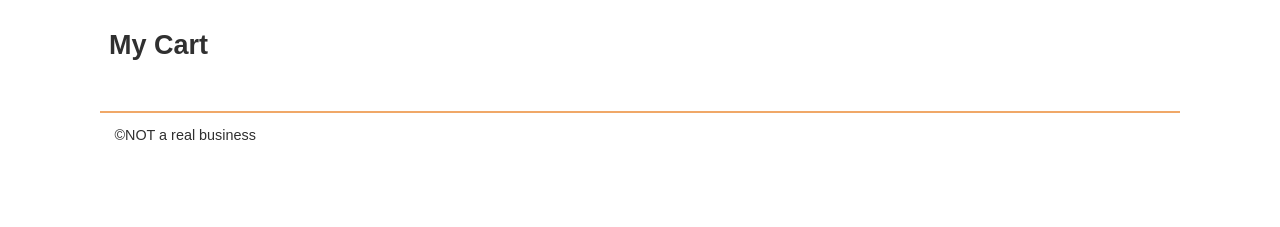
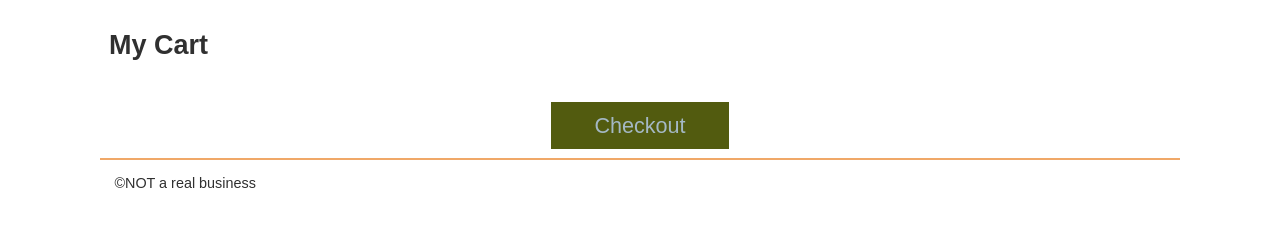
Before and after one commit to mrchigozieike/Team-1-WDD330, a website built with Vite: page src/cart/index.html in a window 1280 px wide. Shown: the part 63-290 px from the top of the page. Built offline with nearby package versions, Linux system fonts and the light colour scheme.

Commit message:
week two

```diff
--- a/package.json
+++ b/package.json
@@ -3,13 +3,15 @@
   "version": "2.0.0",
   "description": "Boilerplate for WDD 330 SleepOutside project",
   "main": "main.js",
+  "type": "module",
   "scripts": {
     "start": "vite",
     "build": "vite build --emptyOutDir",
     "preview": "vite preview",
     "lint": "eslint *.js src/**/*.js",
     "format": "prettier --ignore-path ./.gitignore --write \"./**/*.{html,json,js,ts,css}\"",
-    "test": "jest"
+    "test": "jest",
+    "type": "module"
   },
   "author": "Shane Thompson",
   "license": "ISC",
--- a/src/cart/index.html
+++ b/src/cart/index.html
@@ -90,6 +90,10 @@
             <p class="cart-card__price">$199.99</p>
           </li> -->
         </ul>
+        <div>
+          <button id="checkout" onclick="window.location.href='../checkout/index.html'"><span class="highlight">Checkout</span></button>
+        </div>
+
       </section>
     </main>
 
```
